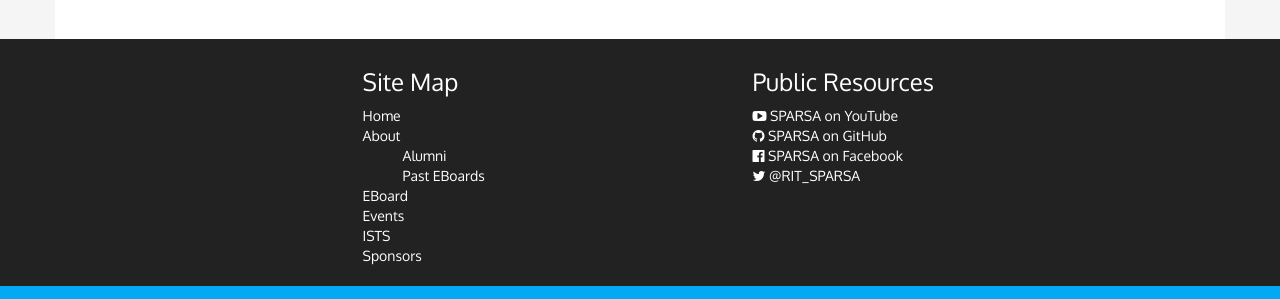
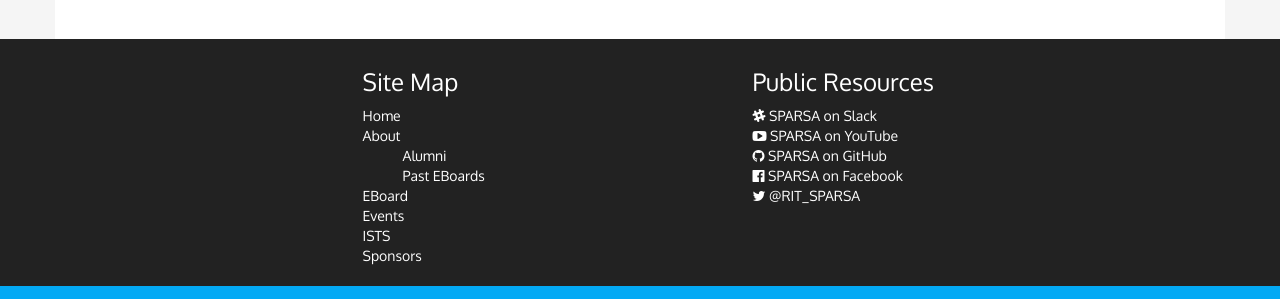
Before and after one commit to RITSPARSA/SPARSA-Site, a Jekyll site: the page built from index.html, in a window 1280 px wide. Shown: the part 1601-1900 px from the top of the page. Built offline with Jekyll 4.4.1, drawn with Linux system fonts in a browser that asks for light colours.

Commit message:
Added SPARSA Slack.

```diff
--- a/_data/settings.yml
+++ b/_data/settings.yml
@@ -14,6 +14,7 @@
 facebook_page: RIT.SPARSA
 facebook_group: sparsa
 youtube: RITSPARSA
+slack: SPARSA
 
 #-------------------------------
 # Main Image Slider Settings
--- a/_includes/_footer.html
+++ b/_includes/_footer.html
@@ -28,6 +28,11 @@
                 <h3 style="color:#FFF;">Public Resources</h3>
                 <div class="sitemap-ul-container">
                     <ul class="sitemap">
+                        {% if site.data.settings.slack %}
+                        <li>
+                            <a href="https://{{ site.data.settings.slack }}.slack.com" class="sitemap-link"><i class="fa fa-slack"></i> {{ site.data.settings.slack }} on Slack</a>
+                        </li>
+                        {% endif %}
                         {% if site.data.settings.youtube %}
                         <li>
                             <a href="https://www.youtube.com/user/{{ site.data.settings.youtube }}" class="sitemap-link"><i class="fa fa-youtube-play"></i> {{ site.data.settings.title }} on YouTube</a>
```
